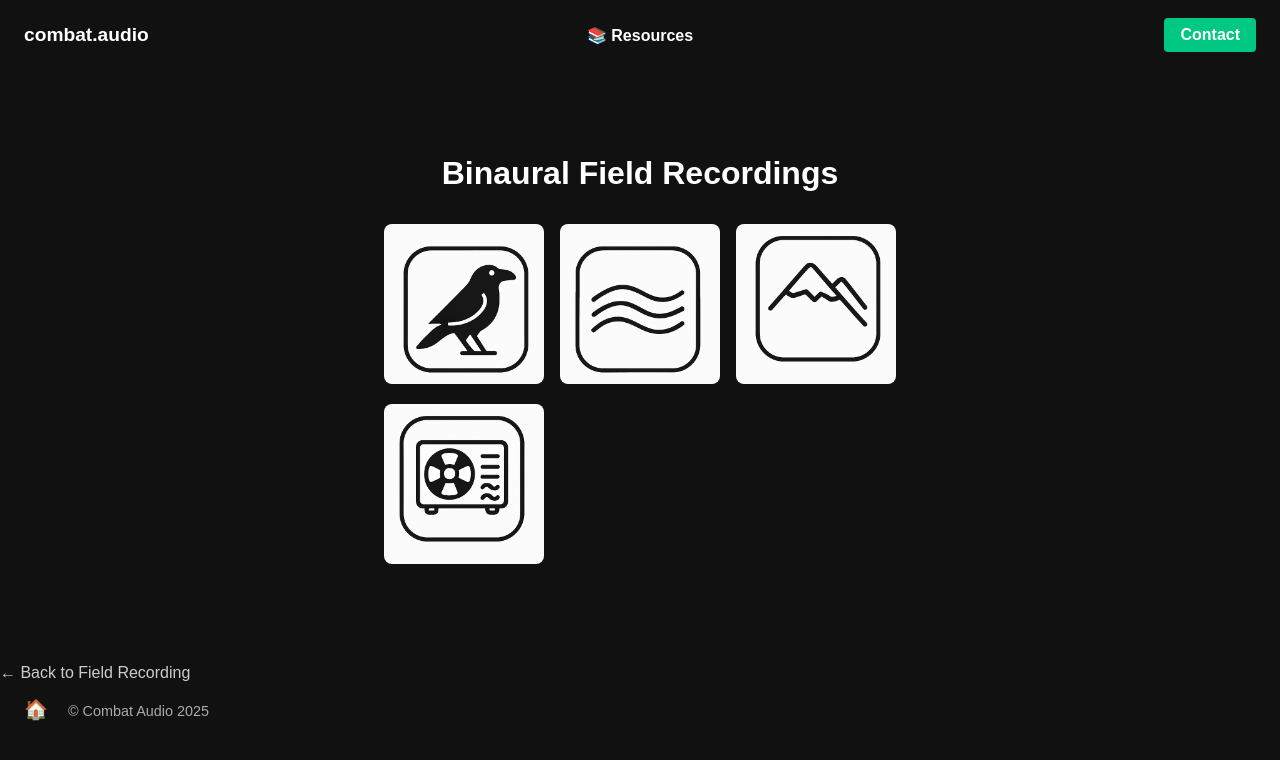
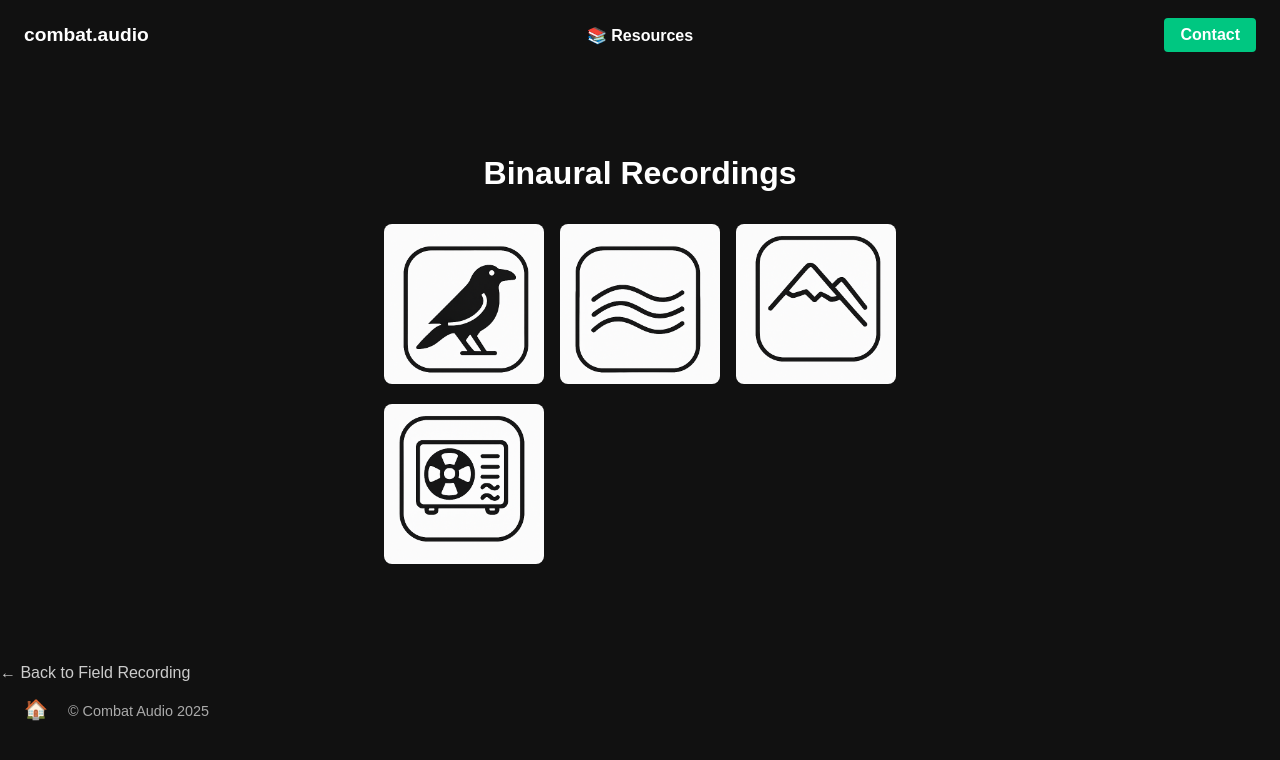
Before and after one commit to CombatAudio/CombatAudioWebsiteTest, an Astro site: page /field-travel in a window 1280 px wide. Built offline with nearby package versions, Linux system fonts and the light colour scheme; Astro itself is replaced by a stand-in of ours.

Commit message:
changed field-travel page title

```diff
--- a/src/pages/field-travel.astro
+++ b/src/pages/field-travel.astro
@@ -127,7 +127,7 @@ const title = "Field Travel";
         </div>
       </header>
       <main>
-        <h1>Binaural Field Recordings</h1>
+        <h1>Binaural Recordings</h1>
         <div class="card-list">
   <div class="video-panel" style="display: grid; grid-template-columns: repeat(auto-fit, minmax(120px, 1fr)); gap: 1rem; position: relative;">
     <a href="#" data-audio="audio1" style="position: relative; display: block;">
```
